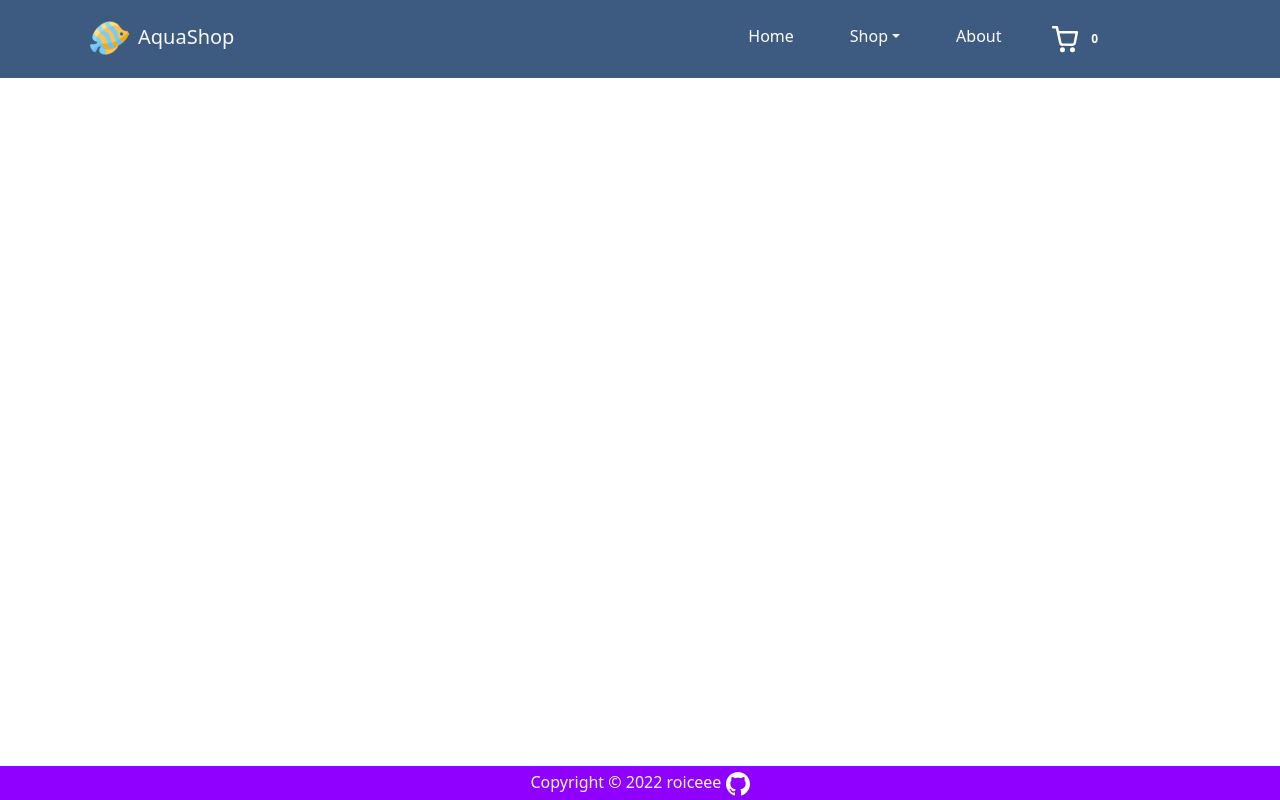
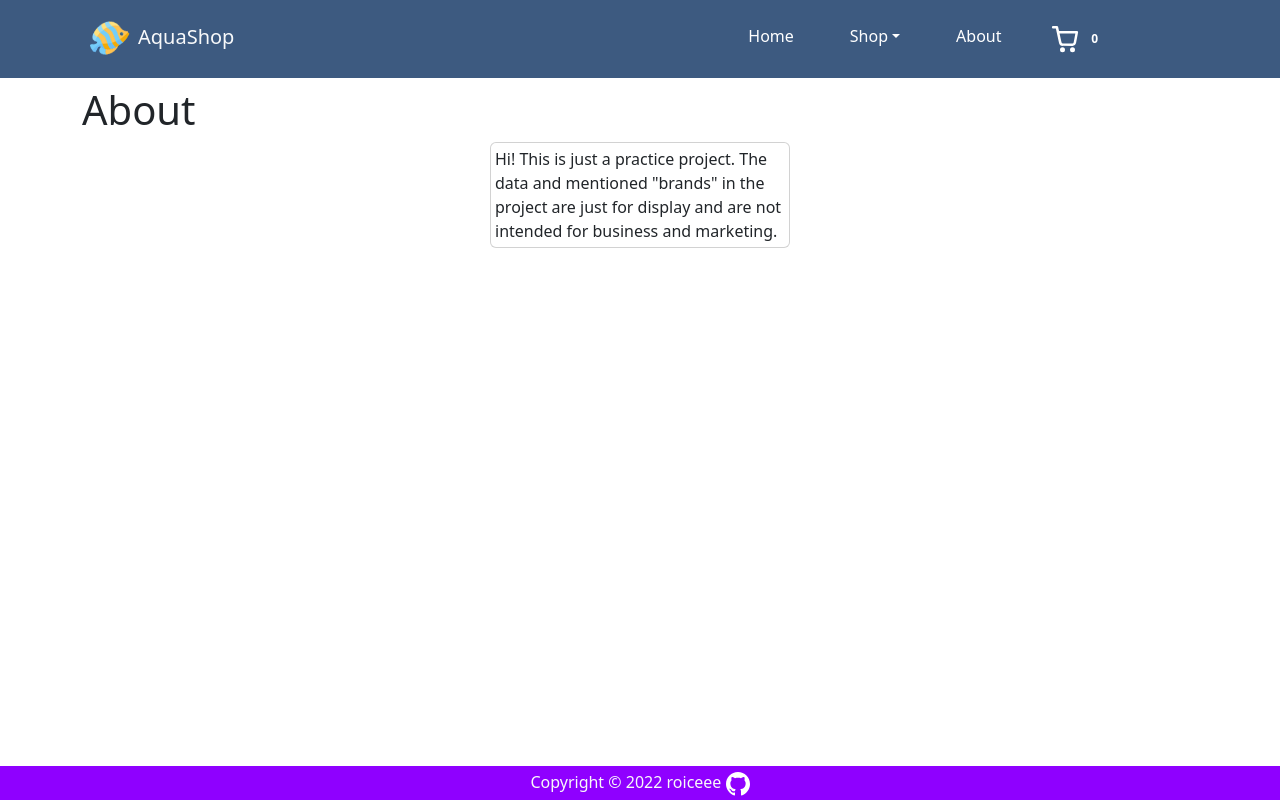
Before and after one commit to roiceee/shopping-cart, a React (Create React App) app: page /about in a window 1280 px wide. Built offline with nearby package versions, Linux system fonts and the light colour scheme.

Commit message:
add "about page"

```diff
--- a/src/App.tsx
+++ b/src/App.tsx
@@ -8,6 +8,7 @@ import Shop from "./components/shop/shop";
 import CartContext from "./utils/context/cart-context";
 import { defaultCartObject } from "./utils/defaults";
 import CartPage from "./components/cart/cart-page";
+import AboutPage from "./components/about/about";
 
 
 function App() {
@@ -28,6 +29,7 @@ function App() {
                 <Route path="/" element={<Home />} />
                 <Route path="/shop/:id" element={<Shop />} />
                 <Route path="/cart" element={<CartPage />} />
+                <Route path="/about" element={<AboutPage />} />
               </Routes>
             </CartContext.Provider>
           </div>
--- a/src/assets/mock-data/aquarium.json
+++ b/src/assets/mock-data/aquarium.json
@@ -3,21 +3,21 @@
     {
       "id": "aquarium3",
       "src": " https://i.ibb.co/GQnhLMG/aquarium-3-5gal.jpg",
-      "name": "Aqueon Aquarium 3.5 gallons",
+      "name": "Taliqua Aquarium 3.5 gallons",
       "price": 500,
       "stars": 3
     },
     {
       "id": "aquarium1",
       "src": "https://i.ibb.co/cvcRpRR/aquarium-2gal.jpg",
-      "name": "Fluvial Aquarium 2 gallons",
+      "name": "EnderBay Aquarium 2 gallons",
       "price": 300,
       "stars": 1
     },
     {
       "id": "aquarium6",
       "src": "https://i.ibb.co/Zx64Fzr/aquarium-75gal.jpg",
-      "name": "CaribSea Aquarium 75 gallons",
+      "name": "Wasonbeach Aquarium 75 gallons",
       "price": 5000,
       "stars": 5
     },
@@ -38,7 +38,7 @@
       {
         "id": "aquarium5",
         "src": "https://i.ibb.co/g772pFP/aquarium-36gal.jpg",
-        "name": "HBH Aquarium 36 gallons",
+        "name": "Katips Aquarium 36 gallons",
         "price": 3000,
         "stars": 5
       }
--- /dev/null
+++ b/src/components/about/about.tsx
@@ -0,0 +1,20 @@
+import * as React from "react";
+import Container from "react-bootstrap/esm/Container";
+import Card from "react-bootstrap/esm/Card";
+import Row from "react-bootstrap/esm/Row";
+function AboutPage() {
+  return (
+    <Container>
+      <Row className="my-2">
+        <h1>About</h1>
+        <Card className="p-1 mx-auto" style={{width: "300px"}}>
+          Hi! This is just a practice project. The data and mentioned
+          &quot;brands&quot; in the project are just for display and are not
+          intended for business and marketing.
+        </Card>
+      </Row>
+    </Container>
+  );
+}
+
+export default AboutPage;
--- a/src/components/cart/cart-item-card.tsx
+++ b/src/components/cart/cart-item-card.tsx
@@ -19,8 +19,7 @@ function CartItemCard({ item }: CartItemCardProps) {
 
   return (
     <>
-      <Col>
-        <Card style={{ maxWidth: "400px" }} className="p-1 mx-auto mb-2">
+        <Card style={{ maxWidth: "400px", height: "fit-content"}} className="p-1 mx-auto mb-2">
           <Row>
             <Col className="col-4">
               <div className="rounded-1">
@@ -65,7 +64,6 @@ function CartItemCard({ item }: CartItemCardProps) {
             </Col>
           </Row>
         </Card>
-      </Col>
       <DeleteItemModal
         item={item}
         show={modalShow}
--- a/src/components/cart/cart-page.tsx
+++ b/src/components/cart/cart-page.tsx
@@ -39,7 +39,7 @@ function CartPage() {
         </Row>
         <Row className="gap-3">
           <Col md>
-            <Row className="px-2 row-cols-1 overflow-auto" style={{height: "450px"}}>
+            <Row className="px-2 row-cols-1  d-flex flex-column" style={{height: "450px"}}>
               {cartState.items.map((item) => {
                 return (
                   <CartItemCard
```
